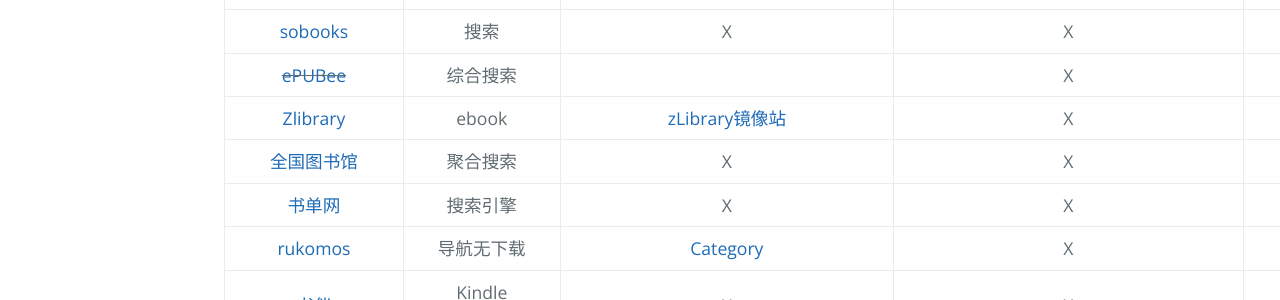
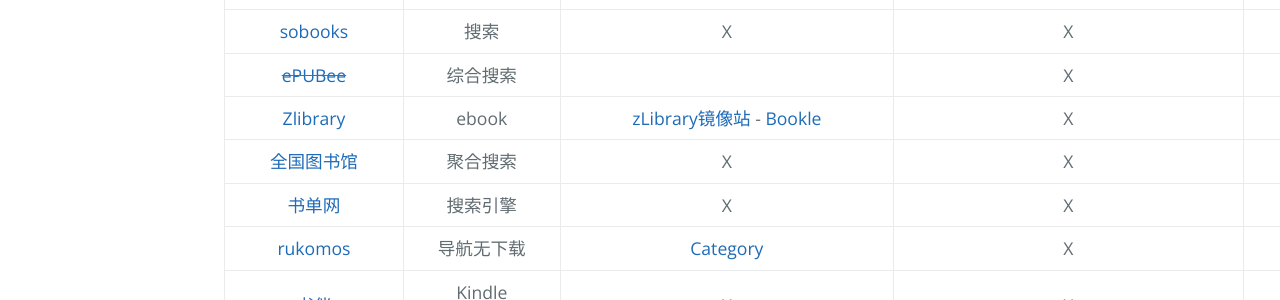
Before and after one commit to AmbroseRen/test, a Jekyll site: the page built from Library/BookSearch.md, in a window 1280 px wide and 900 px high, scrolled down 667 px. Shown: the part 154-454 px from the top of the window. Built offline with Jekyll 4.4.1, drawn with Linux system fonts in a browser that asks for light colours; our own code applies the rules of GitHub Pages for plain Markdown files; the repository's description, which GitHub fills in, is left out.

Commit message:
Update BookSearch.md

```diff
--- a/Library/BookSearch.md
+++ b/Library/BookSearch.md
@@ -24,7 +24,7 @@
 | [星际图书](http://test.xxce.top:7743/) | 搜索引擎 | X | X | [关于](http://test.xxce.top:7743/about) |
 | [sobooks](https://sobooks.cc/) | 搜索 | X | X | X |
 | ~~[ePUBee](http://cn.epubee.com/books/?action=addbooks)~~ | 综合搜索 |  | X | [在线格式转换](https://www.aconvert.com/cn/ebook/epub-to-mobi/) - [转换二](http://cn.epubee.com/) |
-| [Zlibrary](https://b-ok.global/) | ebook | [zLibrary镜像站](https://1lib.limited/) | X | X |
+| [Zlibrary](https://b-ok.global/) | ebook | [zLibrary镜像站](https://1lib.limited/) - [Bookle](http://x5v.net/) | X | X |
 | [全国图书馆](http://www.ucdrs.superlib.net/) | 聚合搜索 | X | X | X |
 | [书单网](https://www.shudan.vip/) | 搜索引擎 | X | X | X |
 | [rukomos](http://cn-library.rukomos.ru/) | 导航无下载 | [Category](http://cn-library.rukomos.ru/list_categories.html) | X | X |
```
